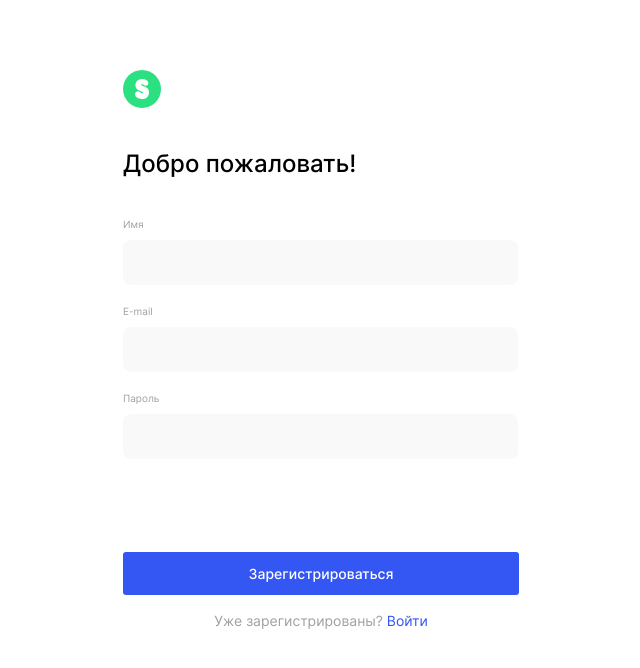
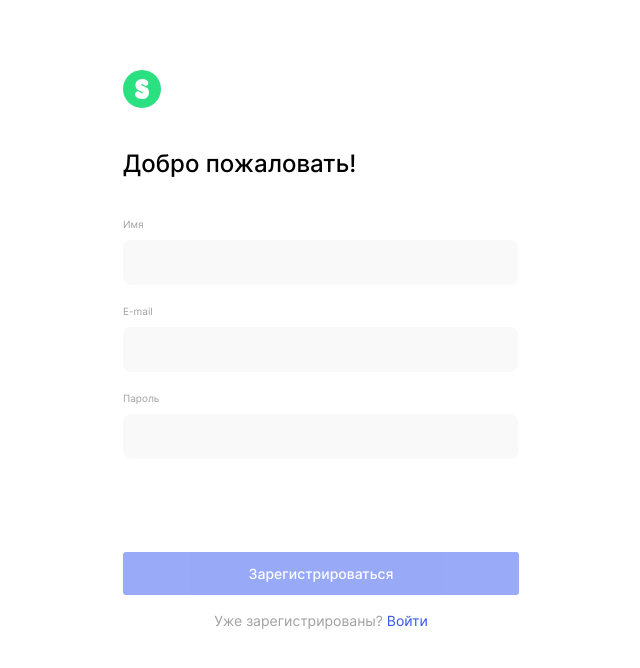
Before and after one commit to muravevanastya/movies-explorer-frontend, a React (Create React App) app: page /signup in a window 1280 px wide. Shown: the top 668 px of the page, without its empty margins (319-959 px from the left). Built offline with nearby package versions, Linux system fonts and the light colour scheme.

Commit message:
реализовала валидацию для формы регистрации

```diff
--- a/src/components/App/App.jsx
+++ b/src/components/App/App.jsx
@@ -1,5 +1,5 @@
 import React from 'react';
-import { Route, Routes, useNavigate, Navigate } from 'react-router-dom';
+import { Route, Routes, useNavigate } from 'react-router-dom';
 import Main from '../Main/Main';
 import Movies from '../Movies/Movies';
 import SavedMovies from '../SavedMovies/SavedMovies';
@@ -130,7 +130,6 @@ function App() {
             }
           />
           <Route path='/signin'
-            // {isLoggedIn ? <Navigate to='/movies'/> : ''}
             element={<Login
             onAuth={handleAuth}
           />}
--- a/src/components/Register/Register.css
+++ b/src/components/Register/Register.css
@@ -27,6 +27,9 @@
 
 .register__form {
   margin-top: 40px;
+  /* display: flex;
+  flex-direction: column;
+  align-items: center; */
 }
 
 .register__fieldset {
@@ -55,6 +58,14 @@
   padding: 15px 0 15px 15px;
 }
 
+.register__input-error {
+  color: #ff0000;
+  font-weight: 400;
+  font-size: 10px;
+  line-height: 12px;
+  max-width: 395px;
+}
+
 .register__button {
   font-family: 'Inter';
   font-style: normal;
@@ -71,7 +82,11 @@
   cursor: pointer;
 }
 
-.register__button:hover {
+.register__button-disabled[disabled] {
+  opacity: 0.5;
+}
+
+.register__button:not([disabled]):hover{
   opacity: 0.8;
   transition: .2s ease-in-out;
 }
--- a/src/components/Register/Register.jsx
+++ b/src/components/Register/Register.jsx
@@ -2,27 +2,16 @@ import React from 'react';
 import './Register.css';
 import logo from '../../images/logo.svg';
 import { Link } from 'react-router-dom';
+import { useFormWithValidation } from '../../utils/useFormWithValidation';
 
 function Register({ onRegister }) {
-  const [name, setName] = React.useState('');
-  const [email, setEmail] = React.useState('');
-  const [password, setPassword] = React.useState('');
-
-  function handleNameChange(evt) {
-    setName(evt.target.value)
-  }
-
-  function handleEmailChange(evt) {
-    setEmail(evt.target.value)
-  }
-
-  function handlePasswordChange(evt) {
-    setPassword(evt.target.value)
-  }
+  const { values, errors, isValid, handleChange } = useFormWithValidation();
 
   function handleSubmit(evt) {
     evt.preventDefault();
-    onRegister({ password, email, name })
+
+    const { password, email, name } = values;
+    onRegister({ password, email, name });
   }
 
   return (
@@ -32,7 +21,7 @@ function Register({ onRegister }) {
           <img className="register__logo" src={logo} alt="Логотип" />
         </Link>
         <h2 className='register__title'>Добро пожаловать!</h2>
-        <form className='register__form' onSubmit={handleSubmit}>
+        <form className='register__form'>
           <fieldset className='register__fieldset'>
             <div className='register__input'>
               <p className='register__input-name'>Имя</p>
@@ -43,10 +32,11 @@ function Register({ onRegister }) {
                 id='name'
                 minLength='2'
                 maxLength='64'
-                onChange={handleNameChange}
-                value={name || ''}
+                onChange={handleChange}
+                value={values.name || ''}
                 required
               />
+              <span className='register__input-error'>{errors.name}</span>
             </div>
             <div className='register__input'>
               <p className='register__input-name'>E-mail</p>
@@ -57,10 +47,12 @@ function Register({ onRegister }) {
                 id='email'
                 minLength='2'
                 maxLength='64'
-                onChange={handleEmailChange}
-                value={email || ''}
+                onChange={handleChange}
+                value={values.email || ''}
+                pattern='[a-zA-Z0-9.-_]{1,}@[a-zA-Z.-]{2,}[.]{1}[a-zA-Z]{2,}'
                 required
               />
+              <span className='register__input-error'>{errors.email}</span>
             </div>
             <div className='register__input'>
               <p className='register__input-name'>Пароль</p>
@@ -69,13 +61,14 @@ function Register({ onRegister }) {
                 name='password'
                 id='password'
                 minLength='8'
-                onChange={handlePasswordChange}
-                value={password || ''}
+                onChange={handleChange}
+                value={values.password || ''}
                 required
               />
+              <span className='register__input-error'>{errors.password}</span>
             </div>
           </fieldset>
-          <button className='register__button' type='submit'>Зарегистрироваться</button>
+          <button className={`register__button ${!isValid && 'register__button-disabled'}`} disabled={!isValid} type='submit' onClick={handleSubmit}>Зарегистрироваться</button>
         </form>
         <p className='register__signin'>Уже зарегистрированы? <Link className='register__signin-link' to='/signin'>Войти</Link></p>
       </div>
--- /dev/null
+++ b/src/utils/useFormWithValidation.jsx
@@ -0,0 +1,24 @@
+import { useCallback, useState } from 'react';
+
+export function useFormWithValidation() {
+  const [values, setValues] = useState({});
+  const [errors, setErrors] = useState({});
+  const [isValid, setIsValid] = useState(false);
+
+  const handleChange = (evt) => {
+    const input = evt.target;
+    const name = input.name;
+    const value = input.value;
+
+    setValues({ ...values, [name]: value });
+    setErrors({ ...errors, [name]: input.validationMessage });
+    setIsValid(input.closest('form').checkValidity());
+  }
+  const resetForm = useCallback((newValues = {}, newErrors = {}, newIsValid = false) => {
+    setValues(newValues);
+    setErrors(newErrors);
+    setIsValid(newIsValid)
+  }, [setValues, setErrors, setIsValid]);
+
+  return { values, errors, isValid, handleChange, resetForm, setValues, setIsValid, setErrors };
+}
```
